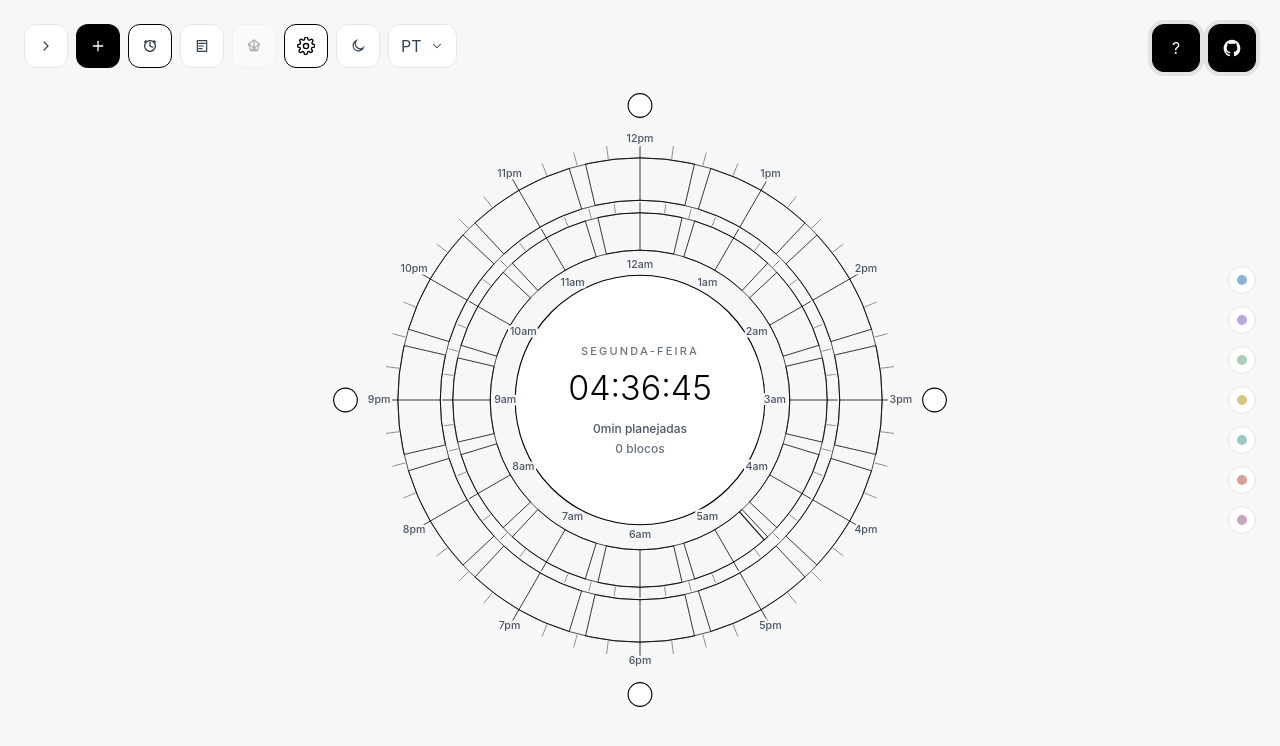
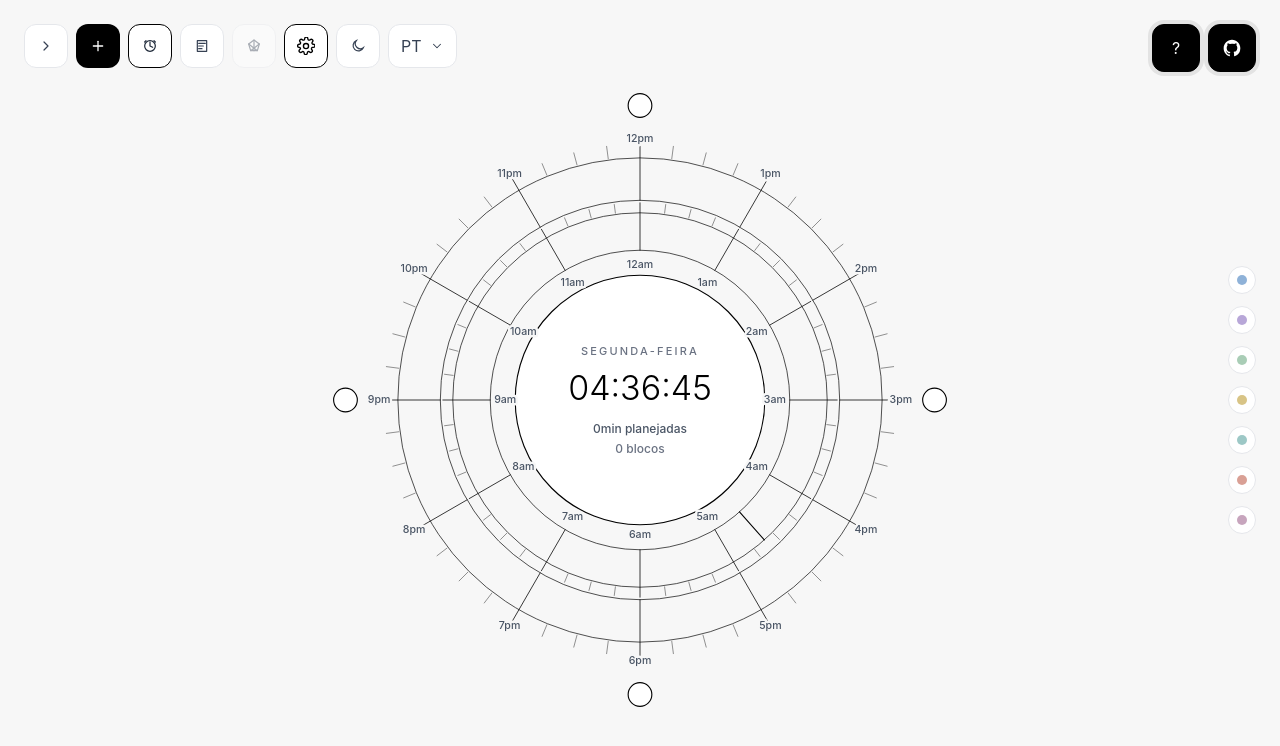
Before and after one commit to CiceroLino/chronodex, a React (Vite) app: page / in a window 1280 px wide. Shown: the top 746 px of the page. Built offline with nearby package versions, Linux system fonts and the light colour scheme.

Commit message:
fix(chronodex): align guides with time grid

```diff
--- a/src/components/ChronodexView.tsx
+++ b/src/components/ChronodexView.tsx
@@ -390,31 +390,6 @@ export function ChronodexView({
                   style={{ animationDelay: `${30 + ringIndex * 30}ms` }}
                   pathLength={1}
                 />
-                {hourIndexes.map((hour) => {
-                  const start = hour * 60 - 26;
-                  const end = hour * 60 + 26;
-                  const angles = getChronodexAngleRange(start, end);
-
-                  return (
-                    <path
-                      key={`${ring.period}-arm-${hour}`}
-                      d={describeAnnularSector(
-                        250,
-                        250,
-                        ring.inner,
-                        ring.outer,
-                        angles.startAngle,
-                        angles.endAngle,
-                      )}
-                      fill="none"
-                      stroke="currentColor"
-                      strokeWidth="0.62"
-                      className="chronodex-line-draw"
-                      style={{ animationDelay: `${70 + ringIndex * 40}ms` }}
-                      pathLength={1}
-                    />
-                  );
-                })}
 
                 {Array.from({ length: 48 }, (_, tick) => {
                   const angle = minutesToChronodexAngle(tick * 15);
```
Also changed, not shown: 1 other file (tests, documents, lock files or other folders).
